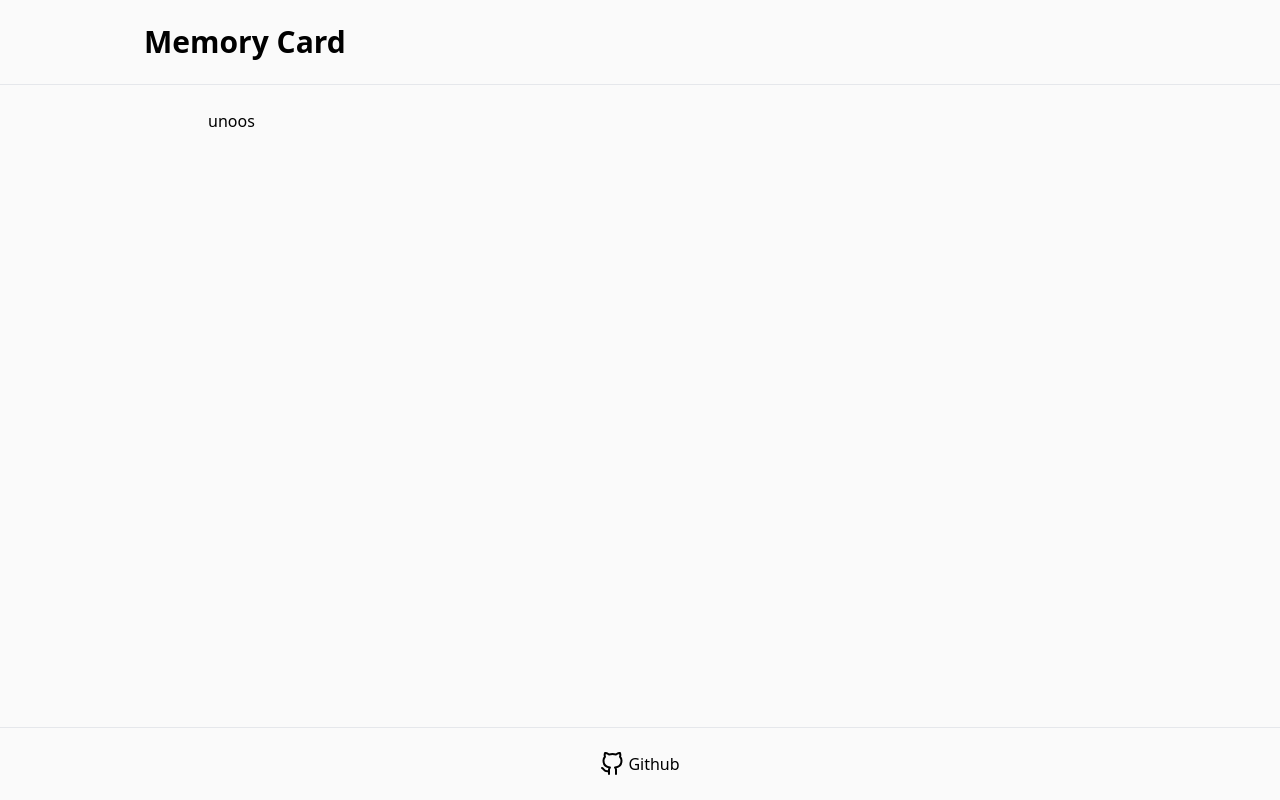
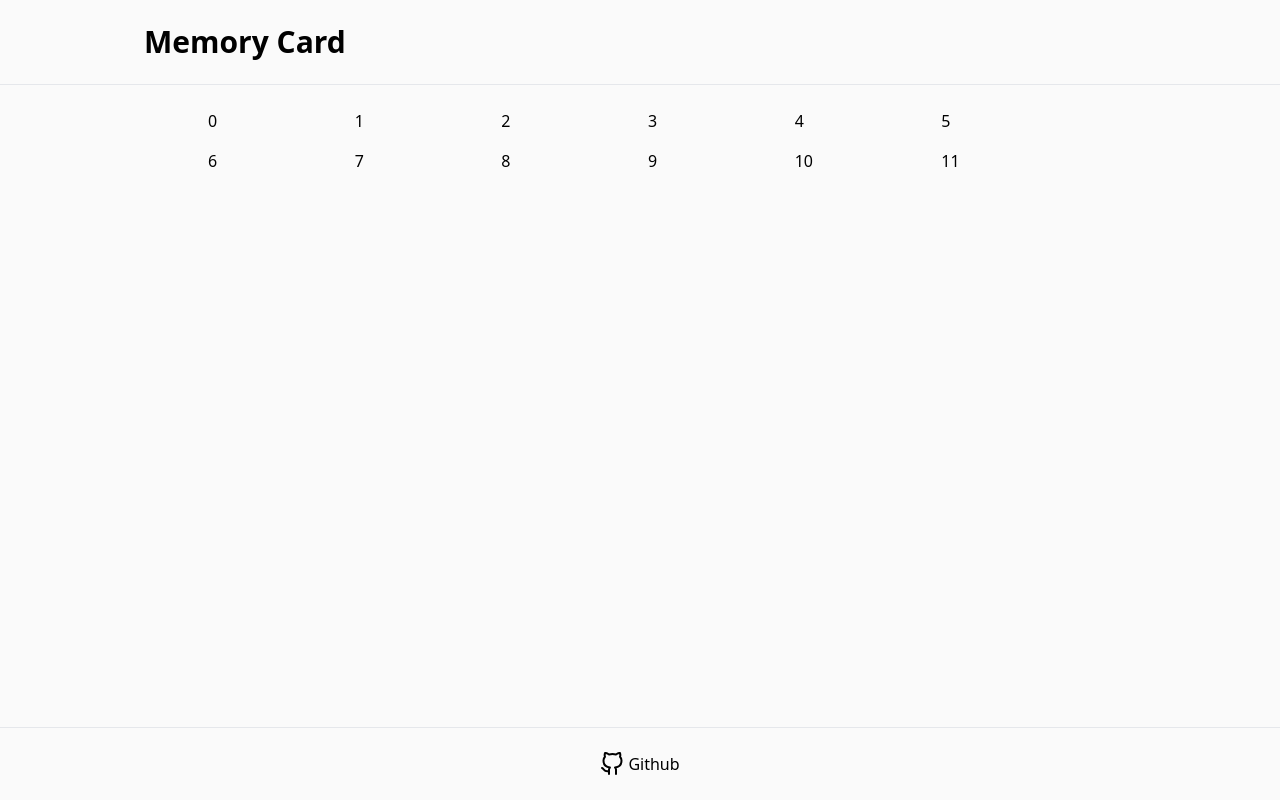
Before and after one commit to greqov/odin-memory-card, a React app: page / in a window 1280 px wide. Built offline with nearby package versions, Linux system fonts and the light colour scheme.

Commit message:
Add Card component

```diff
--- /dev/null
+++ b/src/js/components/Card.js
@@ -0,0 +1,5 @@
+import React from 'react';
+
+export default function Card({ label }) {
+  return <div>{label}</div>;
+}
--- a/src/js/components/Main.js
+++ b/src/js/components/Main.js
@@ -1,5 +1,63 @@
 import React from 'react';
+import Card from './Card';
 
 export default function Main() {
-  return <main className="container max-w-4xl mx-auto mb-6 px-4">unoos</main>;
+  const cards = [
+    {
+      id: 0,
+      label: '0',
+    },
+    {
+      id: 1,
+      label: '1',
+    },
+    {
+      id: 2,
+      label: '2',
+    },
+    {
+      id: 3,
+      label: '3',
+    },
+    {
+      id: 4,
+      label: '4',
+    },
+    {
+      id: 5,
+      label: '5',
+    },
+    {
+      id: 6,
+      label: '6',
+    },
+    {
+      id: 7,
+      label: '7',
+    },
+    {
+      id: 8,
+      label: '8',
+    },
+    {
+      id: 9,
+      label: '9',
+    },
+    {
+      id: 10,
+      label: '10',
+    },
+    {
+      id: 11,
+      label: '11',
+    },
+  ];
+
+  const cardEls = cards.map((card) => <Card key={card.id} label={card.label} />);
+
+  return (
+    <main className="container max-w-4xl mx-auto mb-6 px-4">
+      <div className="grid gap-4 grid-cols-6">{cardEls}</div>
+    </main>
+  );
 }
```
